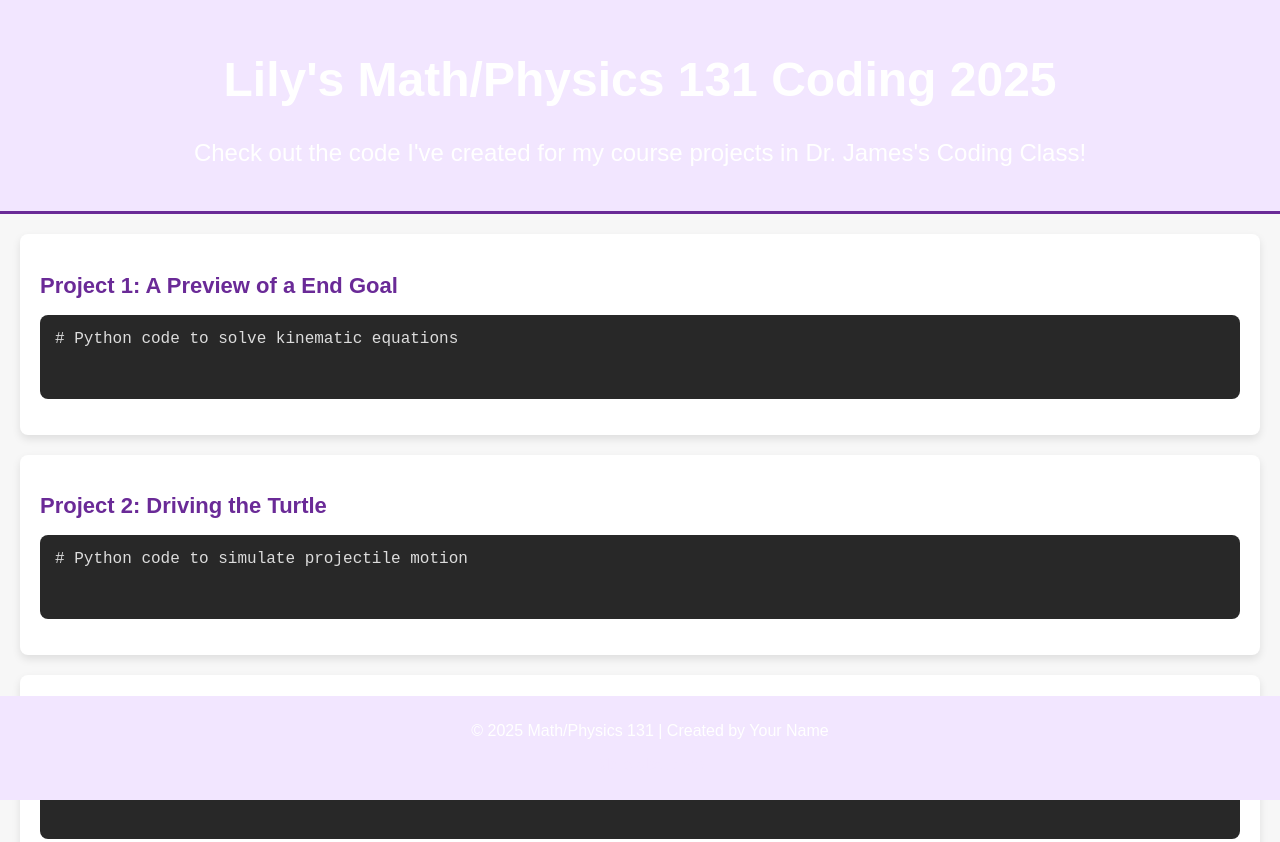
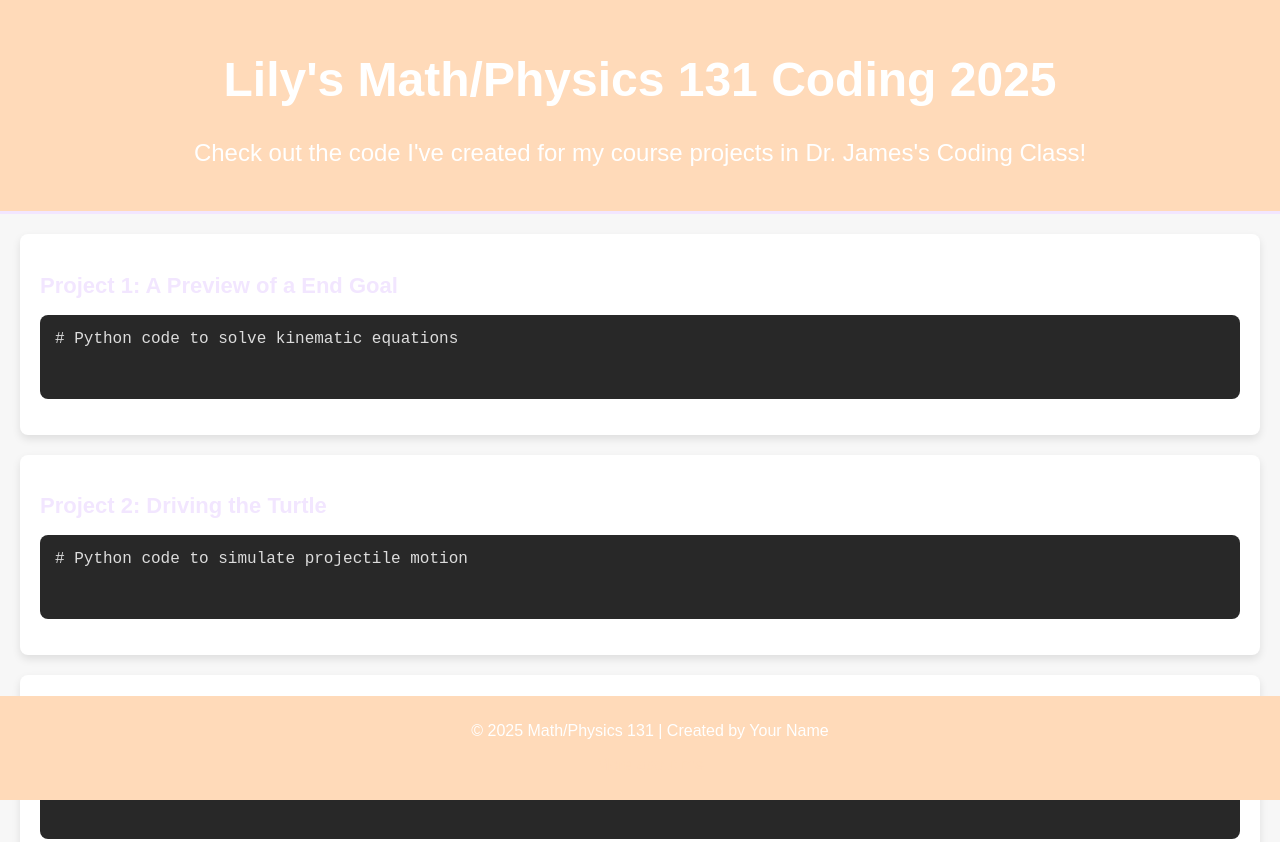
Before and after one commit to LilyRashidi-Yazd/LilyRashidi_Yazd.github.io, a plain HTML site: page index.html in a window 1280 px wide. Shown: the top 842 px of the page. Drawn offline with Linux system fonts and the light colour scheme.

Commit message:
Update index.html

```diff
--- a/index.html
+++ b/index.html
@@ -13,12 +13,12 @@
             color: #333; /* Dark text for readability */
         }
         header {
-            background-color: #f2e6ff; /* Soft purple */
+            background-color: #FFDAB9; /* Soft purple */
             color: white;
             text-align: center;
             padding: 20px;
             font-size: 24px;
-            border-bottom: 3px solid #6a2a97; /* Darker purple border */
+            border-bottom: 3px solid #f2e6ff; /* Darker purple border */
         }
         section {
             margin: 20px;
@@ -28,7 +28,7 @@
             box-shadow: 0 4px 8px rgba(0, 0, 0, 0.1);
         }
         h2 {
-            color: #6a2a97; /* Dark purple for headings */
+            color: #f2e6ff; /* Dark purple for headings */
             font-size: 22px;
             margin-bottom: 10px;
         }
@@ -45,14 +45,14 @@
         footer {
             text-align: center;
             padding: 10px;
-            background-color: #f2e6ff; /* Matching purple footer */
+            background-color: #FFDAB9; /* Matching purple footer */
             color: white;
             position: fixed;
             width: 100%;
             bottom: 0;
         }
         a {
-            color: #f2e6ff; /* Purple link color */
+            color: #FFDAB9; /* Purple link color */
             text-decoration: none;
         }
         a:hover {
```
